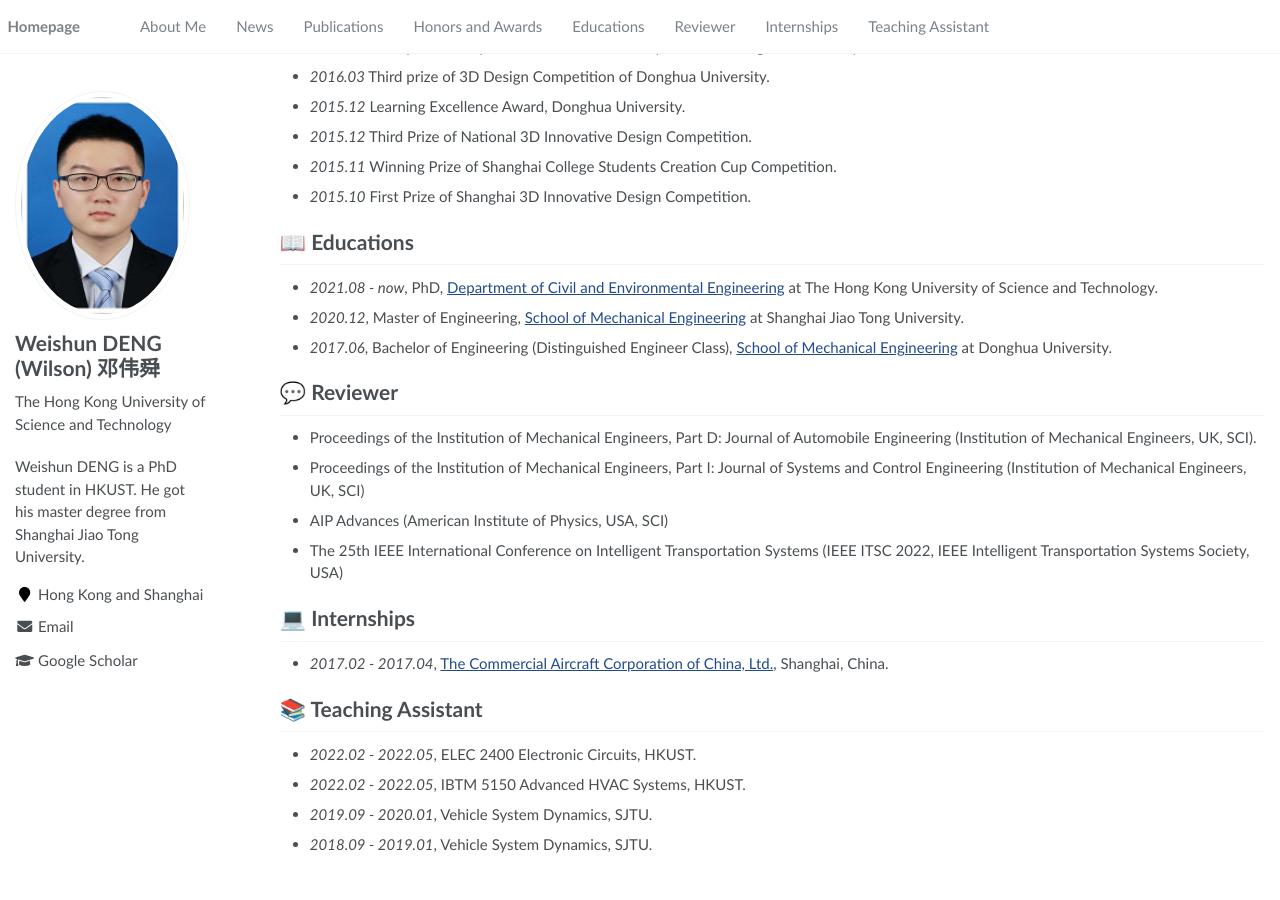
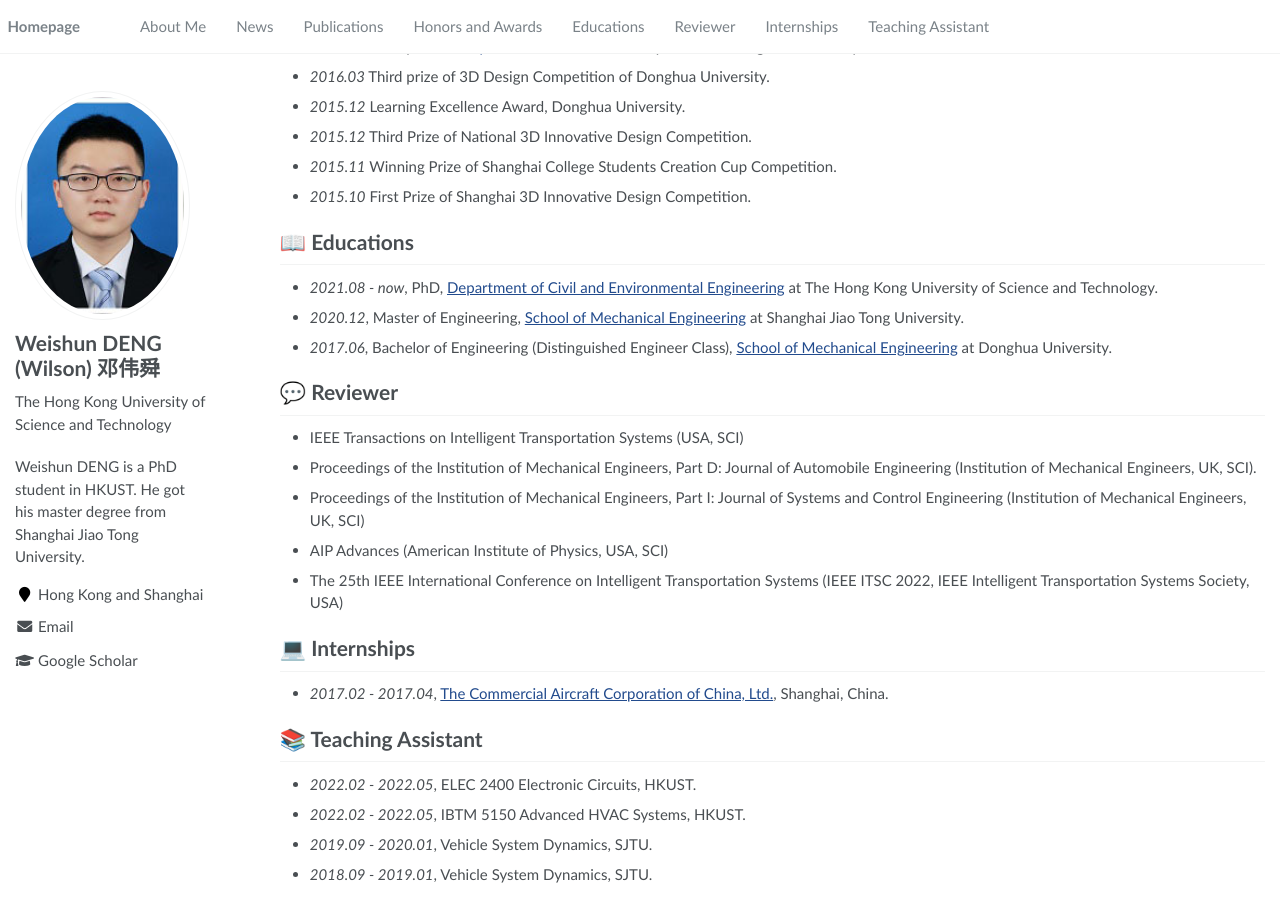
Before and after one commit to RayeRen/acad-homepage.github.io, a Jekyll site: the page built from _pages/about.md, in a window 1280 px wide and 900 px high, scrolled down 1063 px. Built offline with Jekyll 4.4.1, drawn with Linux system fonts in a browser that asks for light colours; before the commit the page ends 1933 px from its top, so only the background shows below that.

Commit message:
Update about.md

```diff
--- a/_pages/about.md
+++ b/_pages/about.md
@@ -64,6 +64,7 @@ My research interest includes building control and autonomous vehicles. I have p
 - *2017.06*, Bachelor of Engineering (Distinguished Engineer Class), [School of Mechanical Engineering](https://meccol.dhu.edu.cn//) at Donghua University.
 
 # 💬 Reviewer
+- IEEE Transactions on Intelligent Transportation Systems (USA, SCI)
 - Proceedings of the Institution of Mechanical Engineers, Part D: Journal of Automobile Engineering (Institution of Mechanical Engineers, UK, SCI).
 - Proceedings of the Institution of Mechanical Engineers, Part I: Journal of Systems and Control Engineering (Institution of Mechanical Engineers, UK, SCI)
 - AIP Advances (American Institute of Physics, USA, SCI)
```
